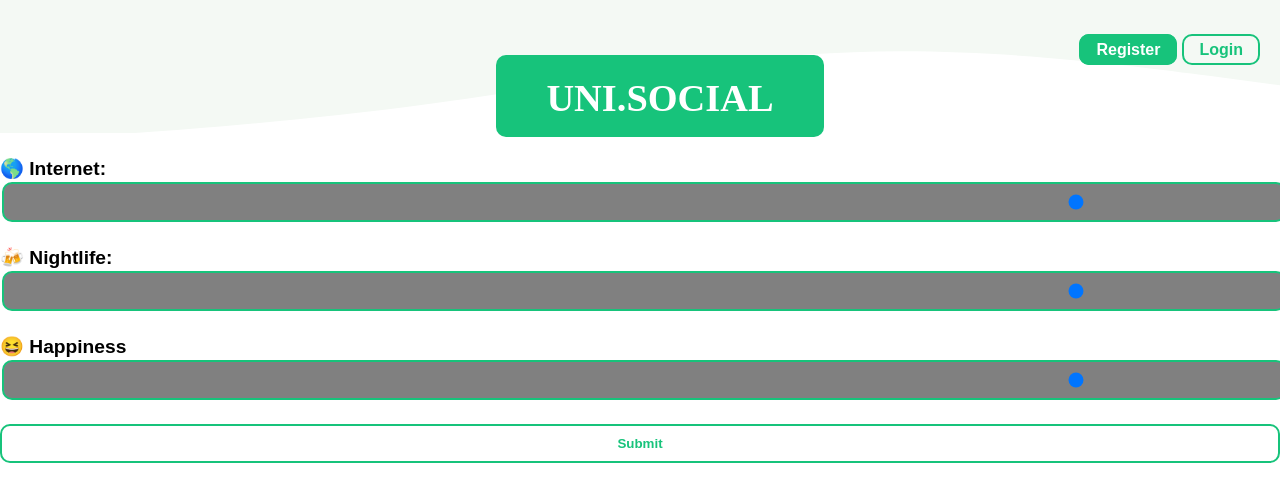
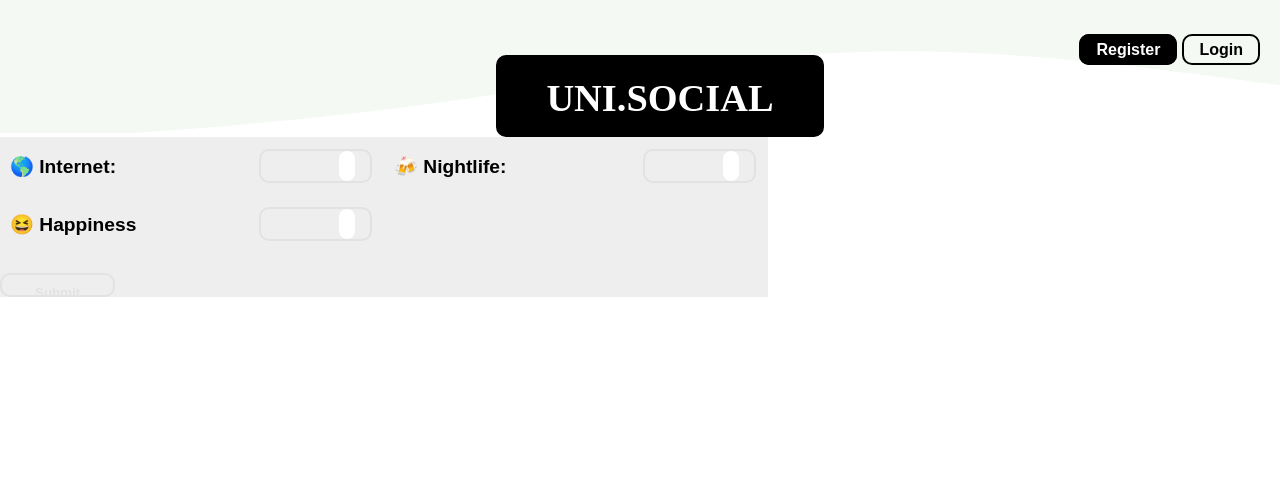
Before and after one commit to ryanweston/unisocial, a React (Create React App) app in the folder client/: page /submit in a window 1280 px wide. Shown: the top 502 px of the page. Built offline with nearby package versions, Linux system fonts and the light colour scheme; no server answers; a web font is replaced by a local one.

Commit message:
styling developments

```diff
--- a/client/src/App.css
+++ b/client/src/App.css
@@ -11,8 +11,14 @@ h1 {
   line-height: 0;
 }
 
+h2 {
+  font-weight:700;
+  font-size:1.2em;
+  line-height: 0;
+}
+
 p {
-  font-weight:800;
+  font-weight:600;
   font-size:1.2em;
   font-family: urbane-rounded;
 }
@@ -20,6 +26,7 @@ p {
 .container {
   height:100%;
   width: 100%;
+  margin:0 auto;
 }
 
 /* ======================
@@ -41,7 +48,7 @@ p {
 }
 
 .highlight {
-  background: linear-gradient(180deg,rgba(255,255,255,0) 50%, #87d6b4 50%);
+  background: linear-gradient(180deg,rgba(255,255,255,0) 50%, #54ADFF 50%);
 }
 
 span:hover {
@@ -126,15 +133,19 @@ section .grid {
 }
 
 .uniItem:hover {
-  border: 4px solid #17c37b;
+  border: 4px solid #54ADFF;
   border-radius: 25px;
 }
 .uniItem:hover .image {
   opacity: 0.6;
 }
 
+.first {
+  grid-column: 1 / -2;
+}
+
 .ranking {
-  background-color:#17c37b;
+  background-color:black;
   padding:0px 10px 0px 10px;
   border-radius: 10px;
   position:absolute;
@@ -180,7 +191,7 @@ section .grid {
 
 .score {
   border-radius:20px;
-  background-color:#17c37b;
+  background-color:black;
   padding-left:20px;
   padding-right:20px;
   padding-top:3px;
@@ -206,7 +217,7 @@ section .grid {
   background-color:white;
   width:80%;
   border-radius:30px;
-  border: 2px solid #17c37b;
+  border: 2px solid #54ADFF;
   height:80%;
   z-index:1000;
   text-align:center;
--- a/client/src/Auth.css
+++ b/client/src/Auth.css
@@ -37,7 +37,7 @@
       /* padding-right:5px; */
       padding-top:10px;
       padding-bottom:10px;
-      border:2px solid #17c37b;
+      border:2px solid #e1e3e1;
       border-radius:10px;
    }
 
@@ -48,14 +48,14 @@
    padding-bottom:10px;
    margin-top:20px;
    background:none;
-   border:2px solid #17c37b;
+   border:2px solid #e1e3e1;
    border-radius: 10px;
-   color: #17c37b;
+   color: #e1e3e1;
    font-weight:800;
   }
 
   input[type=submit]:hover {
-      background:#17c37b;
+      background:#e1e3e1;
       color: white;
   }
 
--- a/client/src/Buttons.css
+++ b/client/src/Buttons.css
@@ -15,3 +15,13 @@ button:hover {
     background:#17c37b;
     color: white;
 }
+
+.delete {
+    border:2px solid red!important;
+    color:red!important;
+}
+
+.delete:hover {
+    background:Red;
+    color:white!important;
+}
--- a/client/src/Nav.css
+++ b/client/src/Nav.css
@@ -27,27 +27,27 @@
   }
 
   .filled a{
-    background: #17c37b!important;
+    background: black!important;
     color:white!important;
   }
 
   .filled a:hover {
     background: none!important;
-    color:#17c37b!important;
+    color:#54ADFF!important;
   }
 
   .navbar ul li a {
-    border:2px solid #17c37b;
+    border:2px solid black;
     border-radius:10px;
     padding:5px 15px 5px 15px;
     font-weight:600;
-    color: #17c37b;
+    color: black;
     text-decoration: none;
   }
 
   .navbar ul li a:hover {
     font-weight:800;
-    background:#17c37b;
+    background:black ;
     color: #F4F9F4;
     text-decoration: none;
   }
@@ -81,7 +81,7 @@
     /* height:50%; */
     /* padding-top:30px; */
     padding-bottom:0!important;
-    background:#17c37b;
+    background:#54ADFF;
     text-decoration: none;
     color:white;
     font-size: 1em;
@@ -100,7 +100,7 @@
     padding-right:50px;
     padding-top:5px;
     padding-bottom:20px;
-    background:#17c37b;
+    background:black;
     text-decoration: none;
     color:white;
     font-size: 2em;
@@ -111,7 +111,8 @@
 
 
   .logoContainer:hover {
-    background: #0EA364;
+    opacity:0.7;
+    /* background: #0EA364; */
   }
 
   .logo {
--- a/client/src/Reviews.css
+++ b/client/src/Reviews.css
@@ -1,19 +1,23 @@
 .default {
+
+    background-color: #eeeeee;
+
     -webkit-appearance: none;  /* Override default CSS styles */
     appearance: none;
-    background: grey;
   }
 
 .green {
       -webkit-appearance: none;  /* Override default CSS styles */
       appearance: none;
       background: green;
+
 }
 
 .orange {
     -webkit-appearance: none;  /* Override default CSS styles */
     appearance: none;
     background: orange;
+
 }
 
 .red {
@@ -21,3 +25,59 @@
     appearance: none;
     background: red;
 }
+
+.dashboard {
+    /* display:flex;
+    flex-direction: column;
+    align-items: center;
+    text-align:center; */
+    margin:0 auto;
+    padding:20px;
+    /* background-color: red; */
+    width:70%;
+    height:100%;
+}
+
+.dashboard p {
+    line-height: 0.5;
+    opacity:0.6;
+}
+
+.dashboard p, .dashboard h2 {
+    display:inline;
+}
+
+
+input[type=range]::-webkit-slider-thumb {
+    -webkit-appearance: none;
+    height: 30px;
+    width: 16px;
+    border-radius: 30px;
+    background: #ffffff;
+    cursor: pointer;
+    margin-top: 0px; /* You need to specify a margin in Chrome, but in Firefox and IE it is automatic */
+  }
+
+.review {
+    width:60%;
+    background:#eeeeee;
+    display: grid;
+    grid-gap:1rem;
+    grid-template-columns: repeat(2, 0.5fr);
+    grid-row-gap: 0px;grid-column-gap: 0px;
+}
+
+.review .item {
+/* border:1px solid black; */
+}
+
+.review label {
+    float:left!important;
+}
+
+.review input {
+    float:right;
+    height:10px;
+    width:30%;
+    border-radius: 10px;
+}
--- a/client/src/ViewReview.css
+++ b/client/src/ViewReview.css
@@ -2,33 +2,45 @@
    UNIVERSITY VIEW STYLES
    ====================== */
 .scoresContainer {
-    width:80%;
-    background:red;
+    width:60%;
+    /* background:red; */
     display: grid;
     grid-gap:1rem;
-    grid-template-columns: repeat(2, 0.5fr);
+    grid-template-columns: repeat(1, 1fr);
 }
 
 .item {
-    /* padding:10px; */
-    background:yellow;
-    border:2px solid green;
+    text-align:left;
+    /* background:yellow; */
+    /* border:1px solid black; */
+    padding:10px;
 }
 
+label {
+   line-height: 0;
+   margin:0;
+   float:none!important;
+}
 
-   progress {
-    border-radius: 2px;
-    width: 40%;
+progress {
+    border-radius: 20px;
+    width: 60%;
     height: 22px;
+    float:right;
     /* margin-left:-11.5%; */
-  }
-  progress::-webkit-progress-bar {
-   background-color: #0091EA;
-    border-radius: 2px;
-  }
+}
+
+progress::-webkit-progress-bar {
+   background-color: #eeeeee;
+    border-radius: 20px;
+}
   progress::-webkit-progress-value {
-     border-radius: 2px;
+     border-radius: 20px;
   }
   progress::-moz-progress-bar {
-    /* style rules */
+    border-radius: 20px;
   }
+
+  @media (min-width: 600px) {
+   .scoresContainer { grid-template-columns: repeat(2, 0.5fr); grid-row-gap: 0px;grid-column-gap: 0px; }
+ }
--- a/client/src/components/auth/Review.js
+++ b/client/src/components/auth/Review.js
@@ -3,7 +3,7 @@ import React, { Fragment } from 'react';
 const Review = (props) => {
     return (
         <Fragment>
-            <button>
+            <div className="review">
                 <div className="column">
                     <h2>🍻 Nightlife:</h2>
                     <h3>{props.scores.nightlife}</h3>
@@ -12,7 +12,7 @@ const Review = (props) => {
                     <h2>🌎 Internet</h2>
                     <h3>{props.scores.internet}</h3>
                 </div>
-            </button>
+            </div>
         </Fragment>
     )
 
--- a/client/src/components/auth/ViewReview.js
+++ b/client/src/components/auth/ViewReview.js
@@ -2,6 +2,7 @@ import React, { Fragment, useState } from 'react';
 import { Link } from 'react-router-dom'
 import { connect } from 'react-redux';
 import PropTypes from 'prop-types';
+import '../../Reviews.css'
 import Review from './Review';
 import { deleteReview } from '../../actions/dashboard';
 
@@ -23,16 +24,16 @@ const ViewReview = (props) => {
     return (
         <Fragment>
             {(!props.review ? (<Link to="/submit">
-                <button><h1> <i class="fas fa-long-arrow-alt-right"></i> Submit a review</h1></button>
+                <button>Submit a review <i class="fas fa-long-arrow-alt-right"></i></button>
             </Link>) : (<Fragment>
-                <h1>Your current review:</h1>
+                <h1>Your Review</h1>
                 <Review scores={props.review.scores} />
                 <Link to="/submit">
-                    <button><h1><i class="fas fa-edit"></i> Edit review</h1></button>
+                    <button><i class="fas fa-edit"></i> Edit review</button>
                 </Link>
                 <br />
                 <Link to='/dashboard'>
-                    <button onClick={handleDelete}><h1><i class="fas fa-trash-alt"></i> Delete Review</h1></button>
+                    <button onClick={handleDelete} className="delete"><i class="fas fa-trash-alt"></i> Delete Review</button>
                 </Link>
                 {(deleteCheck.delete === false ? (<Fragment></Fragment>) : (<div>
                     <p>Are you sure you want to delete?</p>
--- a/client/src/components/template/SubmitReview.js
+++ b/client/src/components/template/SubmitReview.js
@@ -40,18 +40,25 @@ const SubmitReview = ({ postReview, submission }) => {
                 <h1>Submission Successful</h1>
 
             </Fragment>) : (<div>
-                <form onSubmit={e => onSubmit(e)}>
+                <form onSubmit={e => onSubmit(e)} className="review">
+                    <div className="item">
                         <label>🌎 Internet:</label>
                         <input name="internet" className='default' type="range" min="0.25" max="5" step="0.25" onChange={e => { changeValue(e); changeColour(e) }} />
+                    </div>
+                    <div className="item">
                         <label>🍻 Nightlife:</label>
                         <input name="nightlife" className='default' type="range" min="0.25" max="5" step="0.25" onChange={e => { changeValue(e); changeColour(e) }} />
+                    </div>
+                    <div className="item">
                         <label>😆 Happiness</label>
                         <input name="happiness" className='default' type="range" min="0.25" max="5" step="0.25" onChange={e => { changeValue(e); changeColour(e) }} />
+                    </div>
                     <br />
                     <input type="submit" />
                 </form>
-            </div>))}
-        </Fragment>
+            </div>))
+            }
+        </Fragment >
     )
 }
 
```
Also changed, not shown: client/src/components/auth/Dashboard.js (+11 -8 lines), client/src/components/template/universityView.js (+0 -13 lines). Lines whose indentation alone changed are shown as unchanged.
